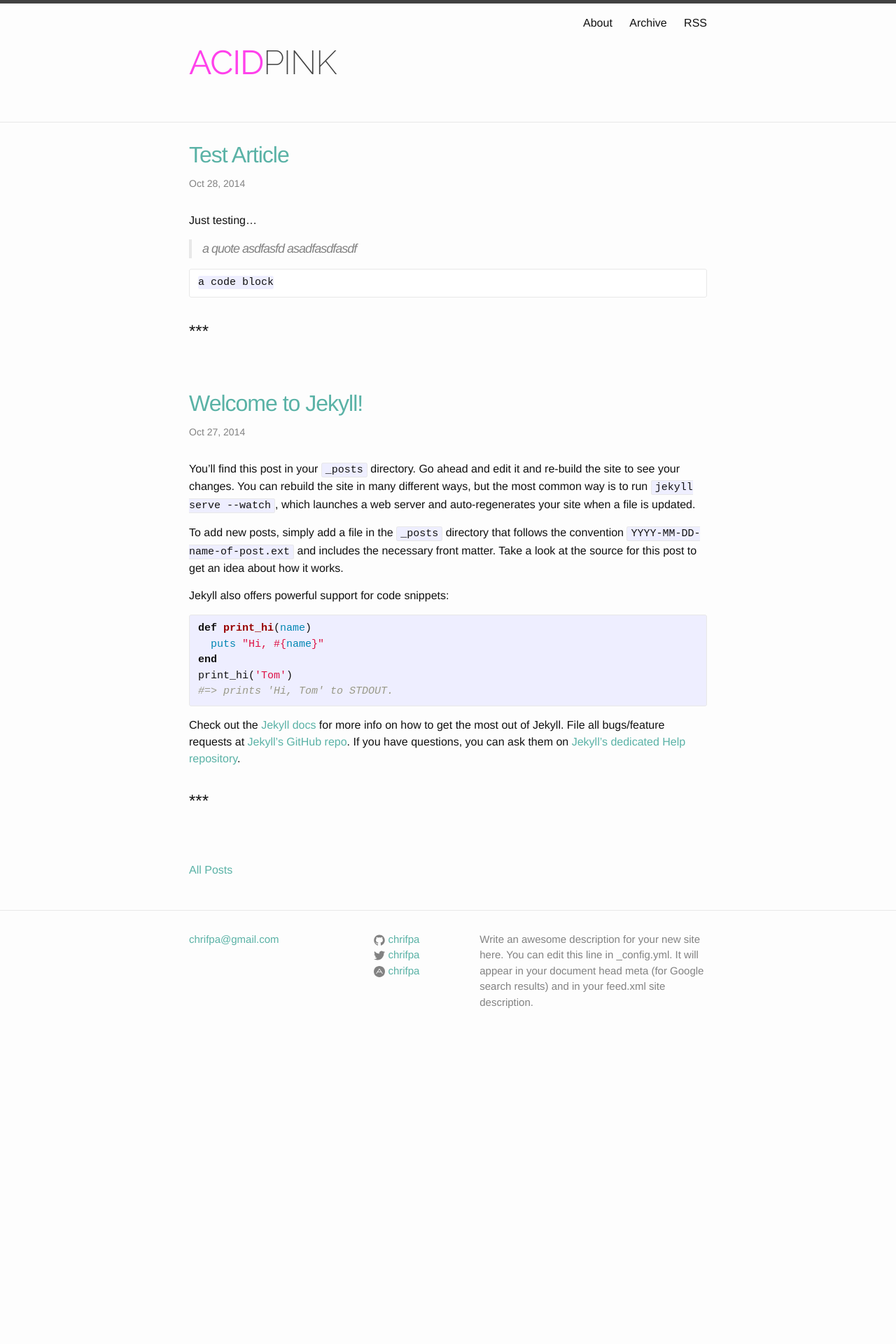
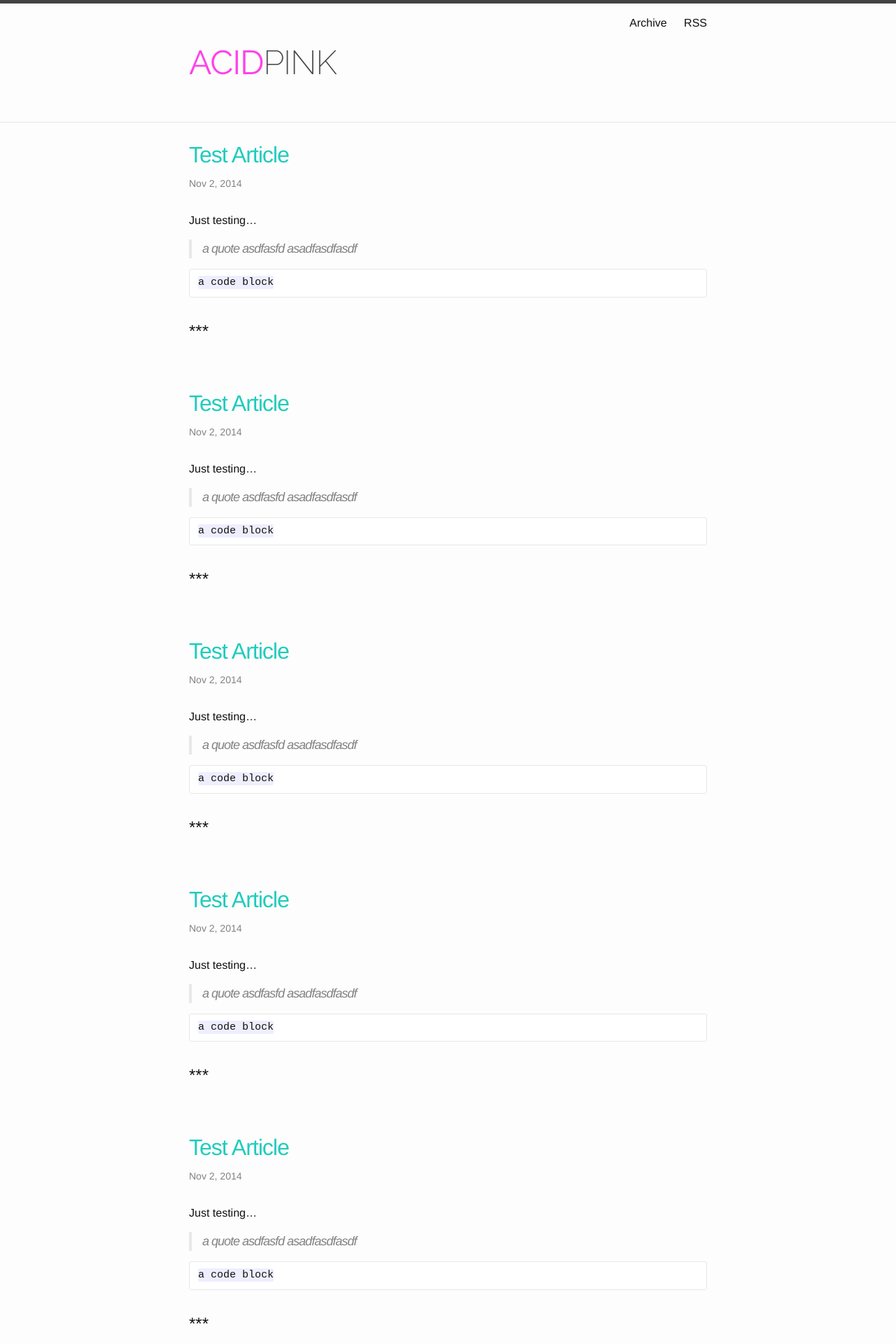
Before and after one commit to acdpnk/chrifpa.github.io, a Jekyll site: the page built from index.html, in a window 1280 px wide. Shown: the top 1920 px of the page at 70% size. Built offline with Jekyll 4.4.1, drawn with Linux system fonts in a browser that asks for light colours; before the commit the page ends 1503 px from its top, so only the background shows below that; some of the changed text lies outside the part shown.

```diff
--- a/_config.yml
+++ b/_config.yml
@@ -1,15 +1,12 @@
 # Site settings
-title: acid.pink
+title: ACIDPINK
 email: chrifpa@gmail.com
-description: > # this means to ignore newlines until "baseurl:"
-  Write an awesome description for your new site here. You can edit this
-  line in _config.yml. It will appear in your document head meta (for
-  Google search results) and in your feed.xml site description.
+description: >
 baseurl: "" # the subpath of your site, e.g. /blog/
 url: "http://chrifpa.github.io" # the base hostname & protocol for your site
 twitter_username: chrifpa
 github_username:  chrifpa
-adn_username: chrifpa
+adn_username:     chrifpa
 
 # Build settings
 markdown: kramdown
--- /dev/null
+++ b/_posts/2014-11-02-test9.md
@@ -0,0 +1,13 @@
+---
+layout: post
+title:  "Test Article"
+categories: jekyll update
+permalink: test-article
+---
+
+Just testing…
+
+> a quote asdfasfd
+> asadfasdfasdf
+
+    a code block
--- a/_sass/_base.scss
+++ b/_sass/_base.scss
@@ -93,7 +93,7 @@ a {
     text-decoration: none;
 
     &:visited {
-        color: darken($brand-color, 15%);
+        color: darken($brand-color, 20%);
     }
 
     &:hover {
--- a/_sass/_layout.scss
+++ b/_sass/_layout.scss
@@ -185,7 +185,7 @@
 
 .post-link {
     display: block;
-    font-size: 24px;
+    font-size: 0.6em;
 }
 
 
--- a/about.md
+++ /dev/null
@@ -1,11 +0,0 @@
----
-layout: page
-title: About
-permalink: /about/
----
-
-This is the base Jekyll theme. You can find out more info about customizing your Jekyll theme, as well as basic Jekyll usage documentation at [jekyllrb.com](http://jekyllrb.com/)
-
-You can find the source code for the Jekyll new theme at: [github.com/jglovier/jekyll-new](https://github.com/jglovier/jekyll-new)
-
-You can find the source code for Jekyll at [github.com/jekyll/jekyll](https://github.com/jekyll/jekyll)
--- a/css/main.scss
+++ b/css/main.scss
@@ -16,7 +16,9 @@ $spacing-unit:     30px;
 $text-color:       #111;
 $background-color: #fdfdfd;
 // $brand-color:      #2a7ae2;
-$brand-color:      #5AB2A6;
+// $brand-color:      #5AB2A6;
+$brand-color:      #20CCBC;
+$pink-color:       #FF41EB;
 
 $grey-color:       #828282;
 $grey-color-light: lighten($grey-color, 40%);
```
Also changed, not shown: _layouts/archive.html (+9 -10 lines), _posts/2014-11-02-test0.md (added, +13 -0 lines), _posts/2014-11-02-test1.md (added, +13 -0 lines), _posts/2014-11-02-test10.md (added, +13 -0 lines), _posts/2014-11-02-test11.md (added, +13 -0 lines), _posts/2014-11-02-test12.md (added, +13 -0 lines), _posts/2014-11-02-test2.md (added, +13 -0 lines), _posts/2014-11-02-test3.md (added, +13 -0 lines), _posts/2014-11-02-test4.md (added, +13 -0 lines), _posts/2014-11-02-test5.md (added, +13 -0 lines), _posts/2014-11-02-test6.md (added, +13 -0 lines), _posts/2014-11-02-test7.md (added, +13 -0 lines), _posts/2014-11-02-test8.md (added, +13 -0 lines), archive.md (+1 -1 lines).
